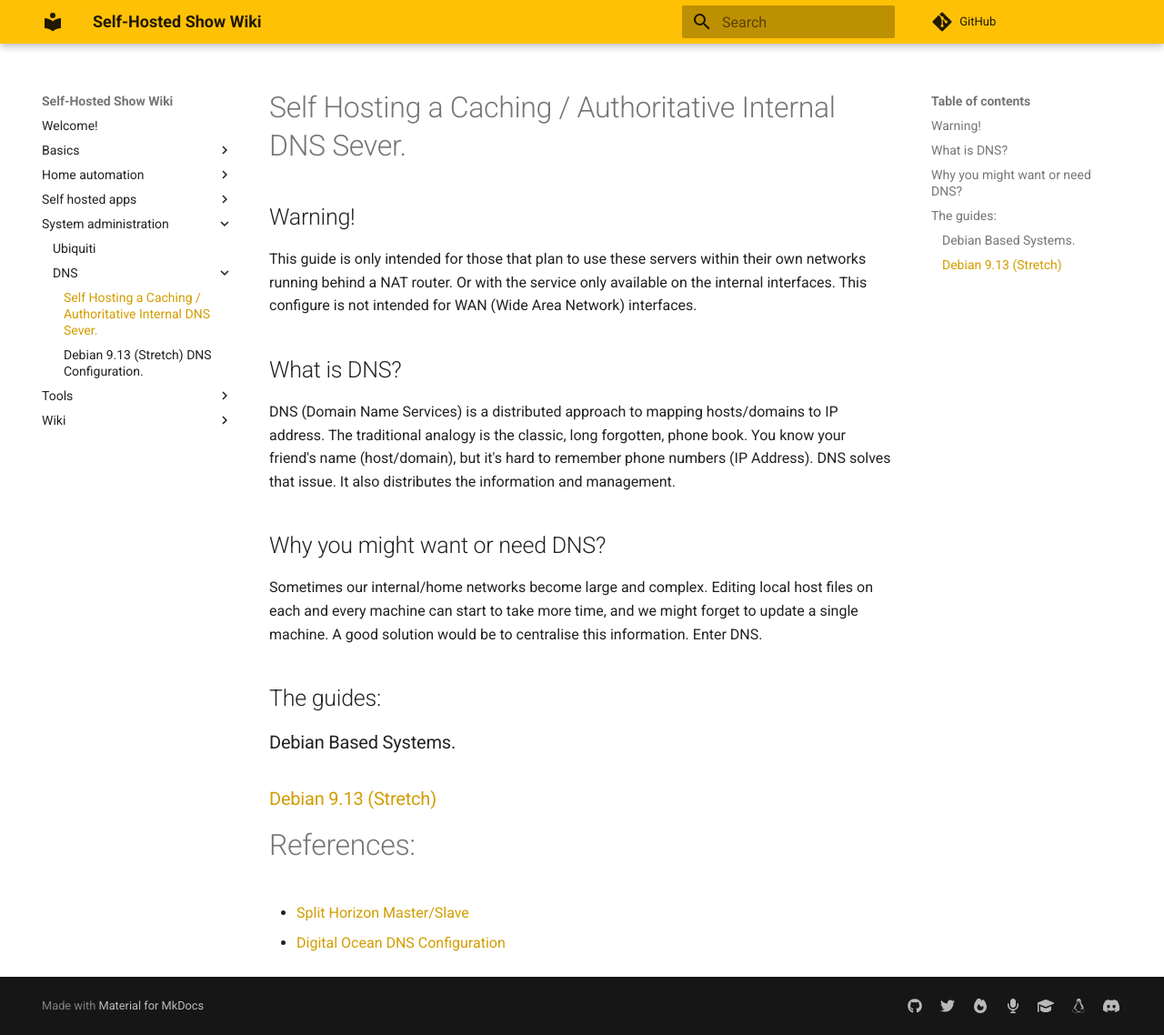
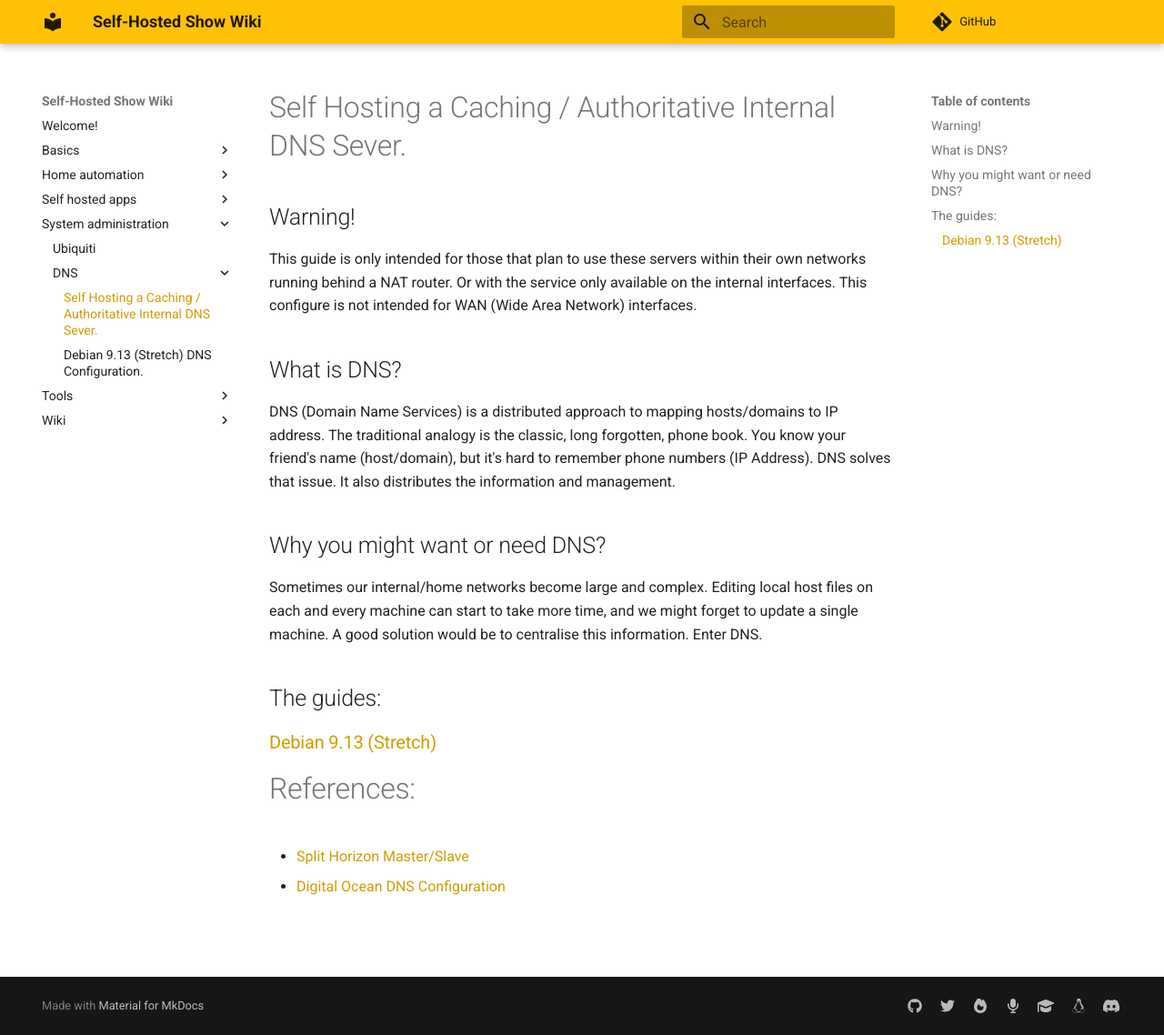
Before and after one commit to selfhostedshow/wiki, an MkDocs documentation site: the page built from docs/system-administration/DNS/index.md, in a window 1280 px wide and 1138 px high. Shown: the whole window at 91% size. Built offline with MkDocs 1.6.1 and Material for MkDocs 9.7.7, drawn with Linux system fonts in a browser that asks for light colours; comment, search, counter and statistics services are not loaded.

Commit message:
WIP: Removed header for Debian based systems This does not need to be a header. Just bolded text.

```diff
--- a/docs/system-administration/DNS/index.md
+++ b/docs/system-administration/DNS/index.md
@@ -20,7 +20,6 @@ The traditional analogy is the classic, long forgotten, phone book. You know you
 Sometimes our internal/home networks become large and complex. Editing local host files on each and every machine can start to take more time, and we might forget to update a single machine. A good solution would be to centralise this information. Enter DNS.
 
 ## The guides:
-### Debian Based Systems.
 ### [Debian 9.13 (Stretch)](debian-stretch.md)
 
 # References:
```
